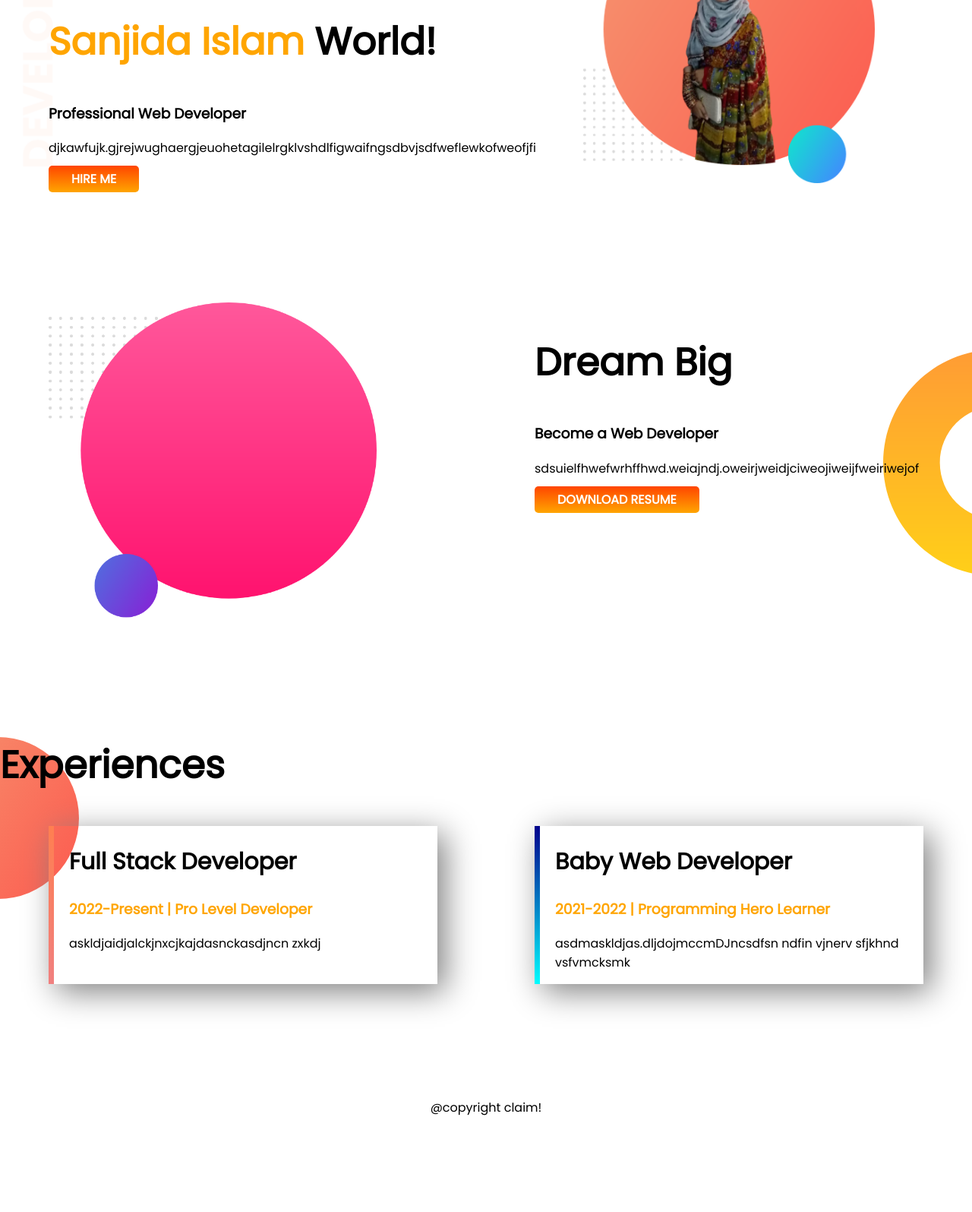
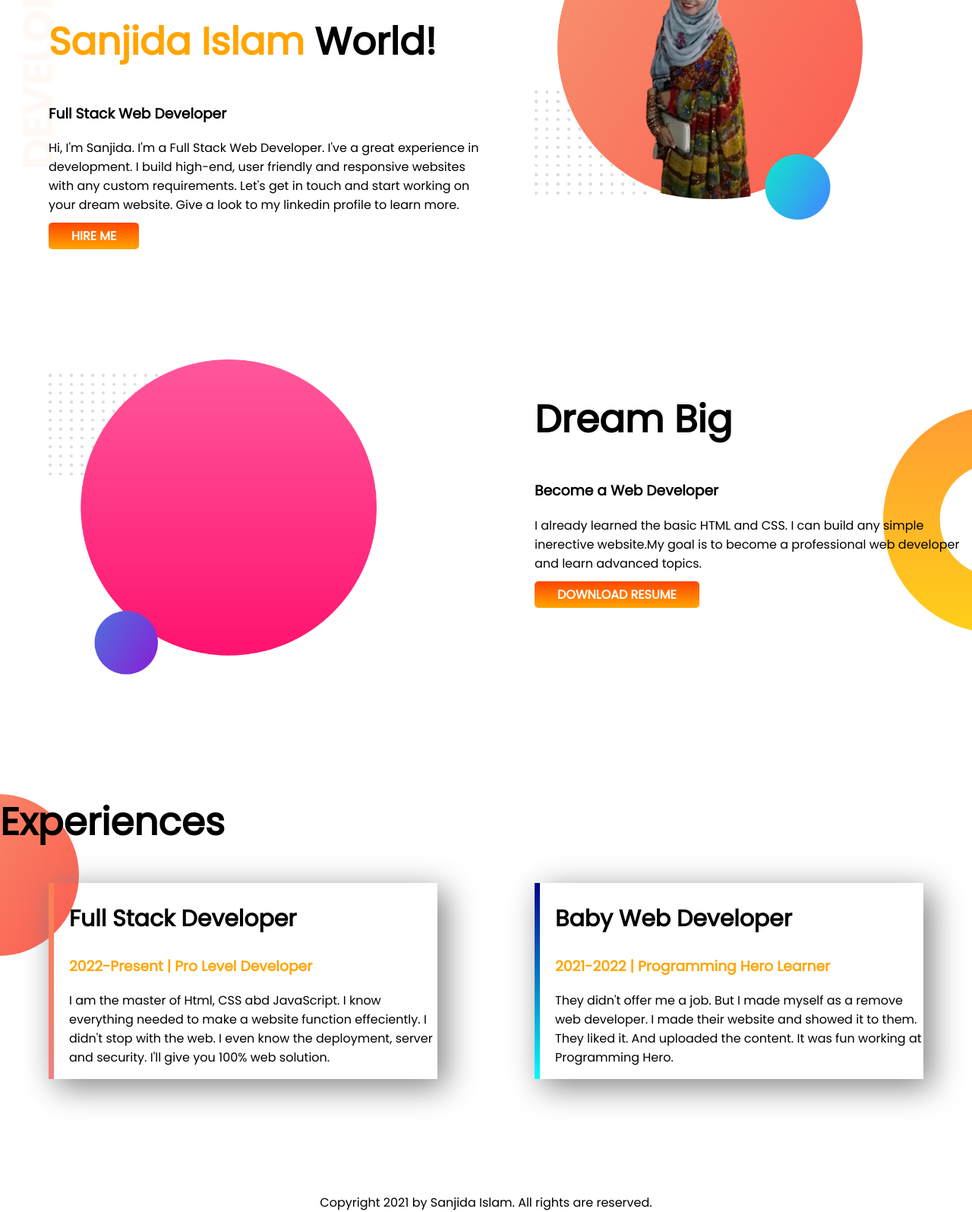
Before and after one commit to sanjimo/developer-portfolio, a plain HTML site: page index.html in a window 1280 px wide. Shown: the part 140-1735 px from the top of the page at 76% size. Before the commit the page ends 1610 px from the top, so only its background shows below. Drawn offline with Linux system fonts and the light colour scheme.

Commit message:
overall-correcting

```diff
--- a/index.html
+++ b/index.html
@@ -17,8 +17,10 @@
         <div class="half-width">
             <h1>Welcome To</h1>
             <h1><span class="orange-color">Sanjida Islam</span> World!</h1>
-            <h3>Professional Web Developer</h3>
-            <p>djkawfujk.gjrejwughaergjeuohetagilelrgklvshdlfigwaifngsdbvjsdfweflewkofweofjfi</p>
+            <h3>Full Stack Web Developer</h3>
+            <p>Hi, I'm Sanjida. I'm a Full Stack Web Developer. I've a great experience in development. I build
+                high-end, user friendly and responsive websites with any custom requirements. Let's get in touch and
+                start working on your dream website. Give a look to my linkedin profile to learn more.</p>
             <a class="link-button" target="_blank" href="https://www.linkedin.com/in/sanjida-islam-882443182">HIRE
                 ME</a>
         </div>
@@ -33,7 +35,8 @@
         <div class="half-width">
             <h1>Dream Big</h1>
             <h3>Become a Web Developer</h3>
-            <p>sdsuielfhwefwrhffhwd.weiajndj.oweirjweidjciweojiweijfweiriwejof</p>
+            <p>I already learned the basic HTML and CSS. I can build any simple inerective website.My goal is to become
+                a professional web developer and learn advanced topics.</p>
             <a class="link-button" target="_blank" href="">DOWNLOAD RESUME</a>
         </div>
     </section>
@@ -43,16 +46,20 @@
             <div id="full-stack-experience" class="experience-item">
                 <h2>Full Stack Developer</h2>
                 <h3 class="orange-color">2022-Present | Pro Level Developer</h3>
-                <p>askldjaidjalckjnxcjkajdasnckasdjncn zxkdj</p>
+                <p>I am the master of Html, CSS abd JavaScript. I know everything needed to make a website function
+                    effeciently. I didn't stop with the web. I even know the deployment, server and security. I'll give
+                    you 100% web solution.</p>
             </div>
             <div id="web-dev-experience" class="experience-item">
                 <h2>Baby Web Developer</h2>
                 <h3 class="orange-color">2021-2022 | Programming Hero Learner</h3>
-                <p>asdmaskldjas.dljdojmccmDJncsdfsn ndfin vjnerv sfjkhnd vsfvmcksmk</p>
+                <p>They didn't offer me a job. But I made myself as a remove web developer. I made their website and
+                    showed it to them. They liked it. And uploaded the content. It was fun working at Programming Hero.
+                </p>
             </div>
         </div>
     </section>
-    <footer>@copyright claim!</footer>
+    <footer>Copyright 2021 by Sanjida Islam. All rights are reserved.</footer>
 </body>
 
 </html>
```
Also changed, not shown: images/jhankar.png (deleted), images/jhankar2.png (deleted).
